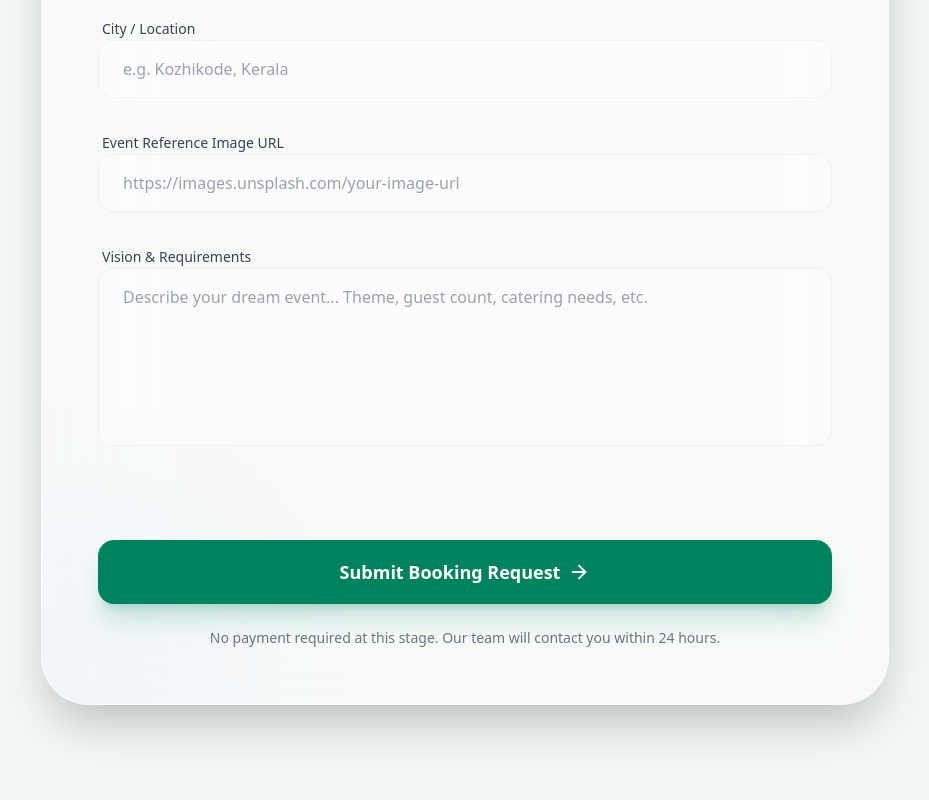
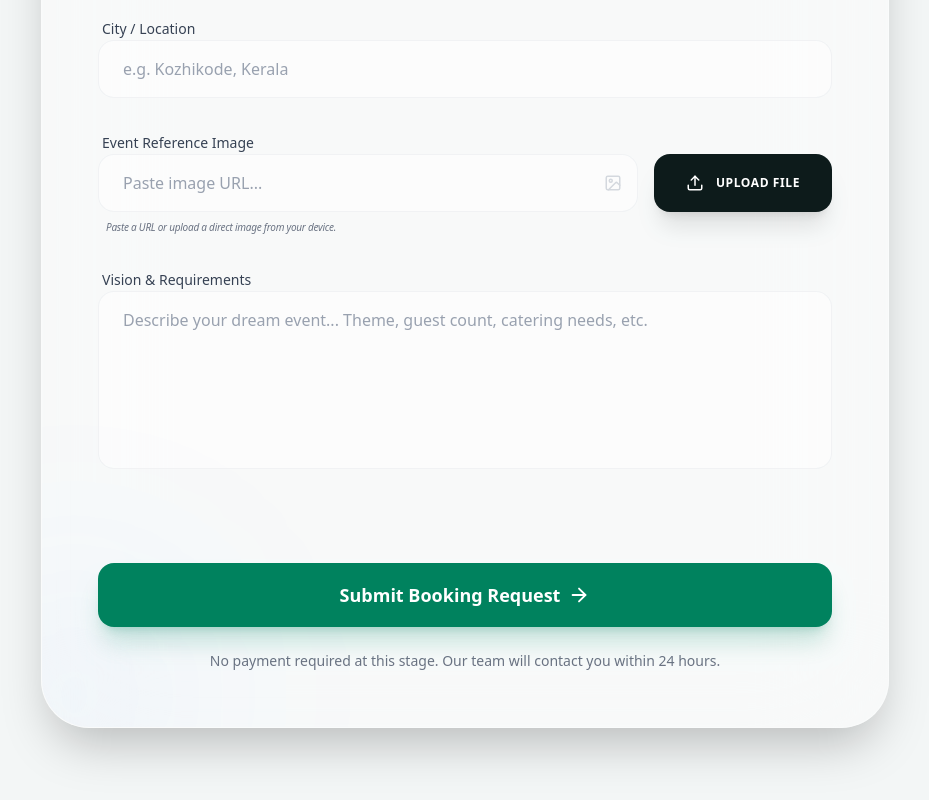
Before and after one commit to ajmaloffical04-design/-bookidam-backend, a Next.js app in the folder bookidam-web/: page /book in a window 1280 px wide. Shown: the part 1307-2107 px from the top of the page, without its empty margins (175-1104 px from the left). Built offline with nearby package versions, Linux system fonts and the light colour scheme; no server answers; sample sign-in values are in the browser's storage.

Commit message:
feat: implement image upload to Supabase Storage in booking form

```diff
--- a/bookidam-web/src/app/book/page.tsx
+++ b/bookidam-web/src/app/book/page.tsx
@@ -1,7 +1,7 @@
 "use client";
 
-import { useState, useEffect } from "react";
-import { Sparkles, ArrowRight, CheckCircle2, ChevronRight } from "lucide-react";
+import { useState, useEffect, useRef } from "react";
+import { Sparkles, ArrowRight, CheckCircle2, ChevronRight, Upload, Loader2, Image as ImageIcon } from "lucide-react";
 import Link from "next/link";
 import { useRouter } from "next/navigation";
 import { motion, AnimatePresence } from "framer-motion";
@@ -19,7 +19,9 @@
 
 export default function BookEvent() {
   const router = useRouter();
+  const fileInputRef = useRef<HTMLInputElement>(null);
   const [loading, setLoading] = useState(false);
+  const [uploading, setUploading] = useState(false);
   const [checkingAuth, setCheckingAuth] = useState(true);
   const [success, setSuccess] = useState(false);
 
@@ -51,6 +53,43 @@
 
   const handleChange = (e: React.ChangeEvent<HTMLInputElement | HTMLSelectElement | HTMLTextAreaElement>) => {
     setFormData({ ...formData, [e.target.name]: e.target.value });
+  };
+
+  const handleFileUpload = async (e: React.ChangeEvent<HTMLInputElement>) => {
+    const file = e.target.files?.[0];
+    if (!file) return;
+
+    // Optional: Add file size limit
+    if (file.size > 2 * 1024 * 1024) {
+      alert("File is too large. Please select an image smaller than 2MB.");
+      return;
+    }
+
+    setUploading(true);
+    try {
+      const fileExt = file.name.split('.').pop();
+      const fileName = `${Date.now()}-${Math.random().toString(36).substring(2, 9)}.${fileExt}`;
+      const filePath = `booking-refs/${fileName}`;
+
+      const { data, error } = await supabase.storage
+        .from('event-images')
+        .upload(filePath, file);
+
+      if (error) {
+        console.error("Upload error:", error);
+        throw new Error("Unable to upload image. Ensure 'event-images' bucket is public.");
+      }
+
+      const { data: { publicUrl } } = supabase.storage
+        .from('event-images')
+        .getPublicUrl(filePath);
+
+      setFormData(prev => ({ ...prev, imageUrl: publicUrl }));
+    } catch (error: any) {
+      alert(error.message);
+    } finally {
+      setUploading(false);
+    }
   };
 
   const isMultiDay = formData.event_start_date && formData.event_end_date && formData.event_start_date !== formData.event_end_date;
@@ -271,15 +310,39 @@
                     </div>
 
                     <div className="md:col-span-2 space-y-2">
-                      <label className="text-sm font-medium text-gray-700 dark:text-gray-300 ml-1">Event Reference Image URL</label>
+                      <label className="text-sm font-medium text-gray-700 dark:text-gray-300 ml-1">Event Reference Image</label>
+                      <div className="flex flex-col md:flex-row gap-4">
+                        <div className="flex-grow relative group">
                           <input
                             type="url"
                             name="imageUrl"
                             value={formData.imageUrl}
                             onChange={handleChange}
-                        placeholder="https://images.unsplash.com/your-image-url"
+                            placeholder="Paste image URL..."
                             className="w-full px-6 py-4 bg-white/50 dark:bg-white/5 border border-gray-200/50 dark:border-white/10 rounded-2xl focus:outline-none focus:ring-4 focus:ring-primary-500/10 focus:border-primary-500/50 transition-all font-light text-eventry-dark dark:text-white placeholder-gray-400"
                           />
+                          <div className="absolute right-4 top-1/2 -translate-y-1/2 text-gray-400 opacity-40 group-focus-within:opacity-100 transition-opacity">
+                            <ImageIcon size={18} />
+                          </div>
+                        </div>
+                        <button
+                          type="button"
+                          onClick={() => fileInputRef.current?.click()}
+                          disabled={uploading}
+                          className="flex items-center justify-center gap-3 px-8 py-4 bg-[#0D1B1B] dark:bg-white text-white dark:text-[#0D1B1B] rounded-2xl font-bold uppercase tracking-wider text-xs hover:scale-[1.02] active:scale-98 transition-all disabled:opacity-50 shadow-xl"
+                        >
+                          {uploading ? <Loader2 size={18} className="animate-spin" /> : <Upload size={18} />}
+                          {uploading ? "Uploading..." : "Upload File"}
+                        </button>
+                        <input
+                          type="file"
+                          ref={fileInputRef}
+                          onChange={handleFileUpload}
+                          className="hidden"
+                          accept="image/*"
+                        />
+                      </div>
+                      <p className="text-[10px] text-gray-500 dark:text-gray-400 ml-2 italic tracking-tight">Paste a URL or upload a direct image from your device.</p>
                     </div>
 
                     {formData.imageUrl && (
```
Lines whose indentation alone changed are shown as unchanged.
